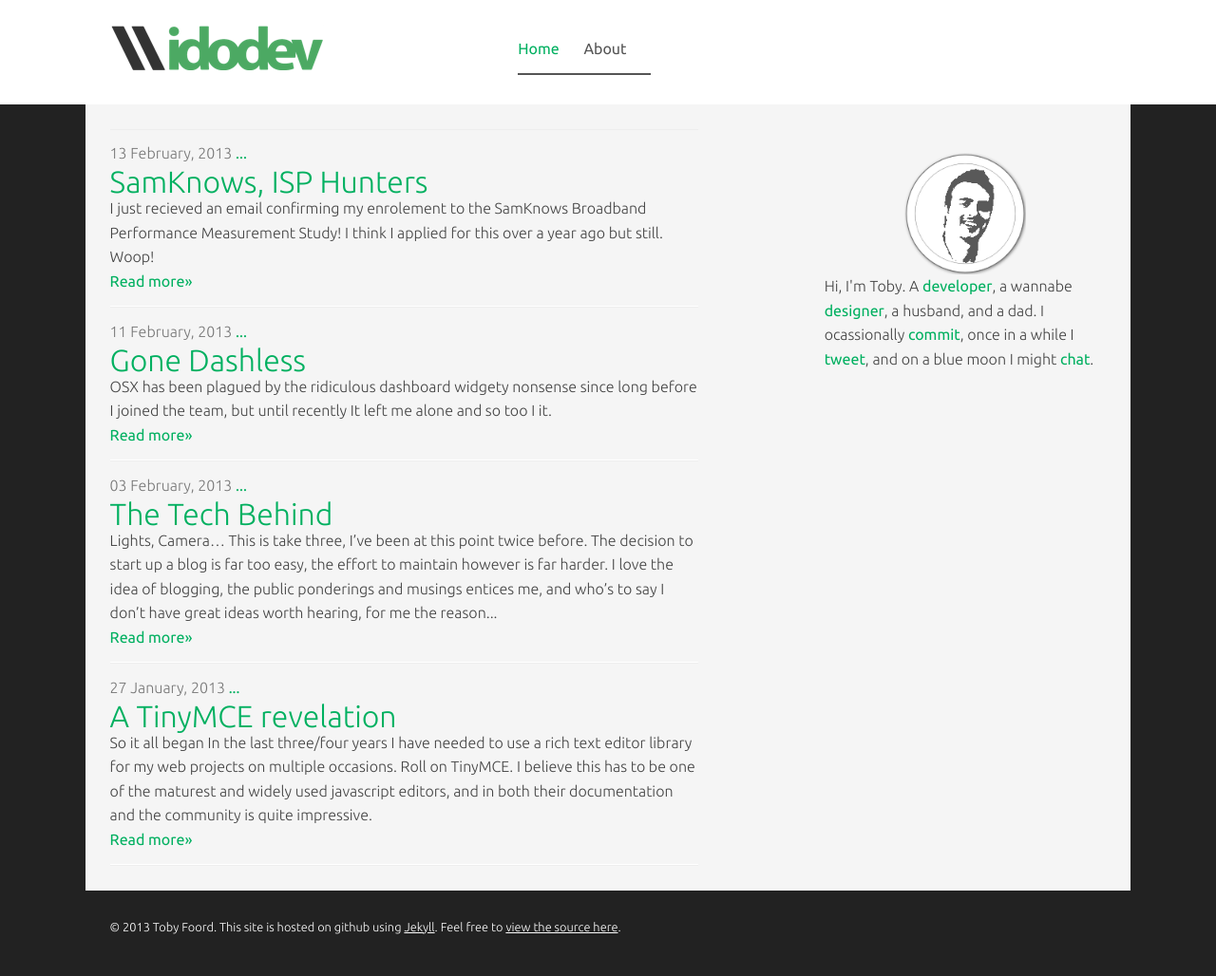
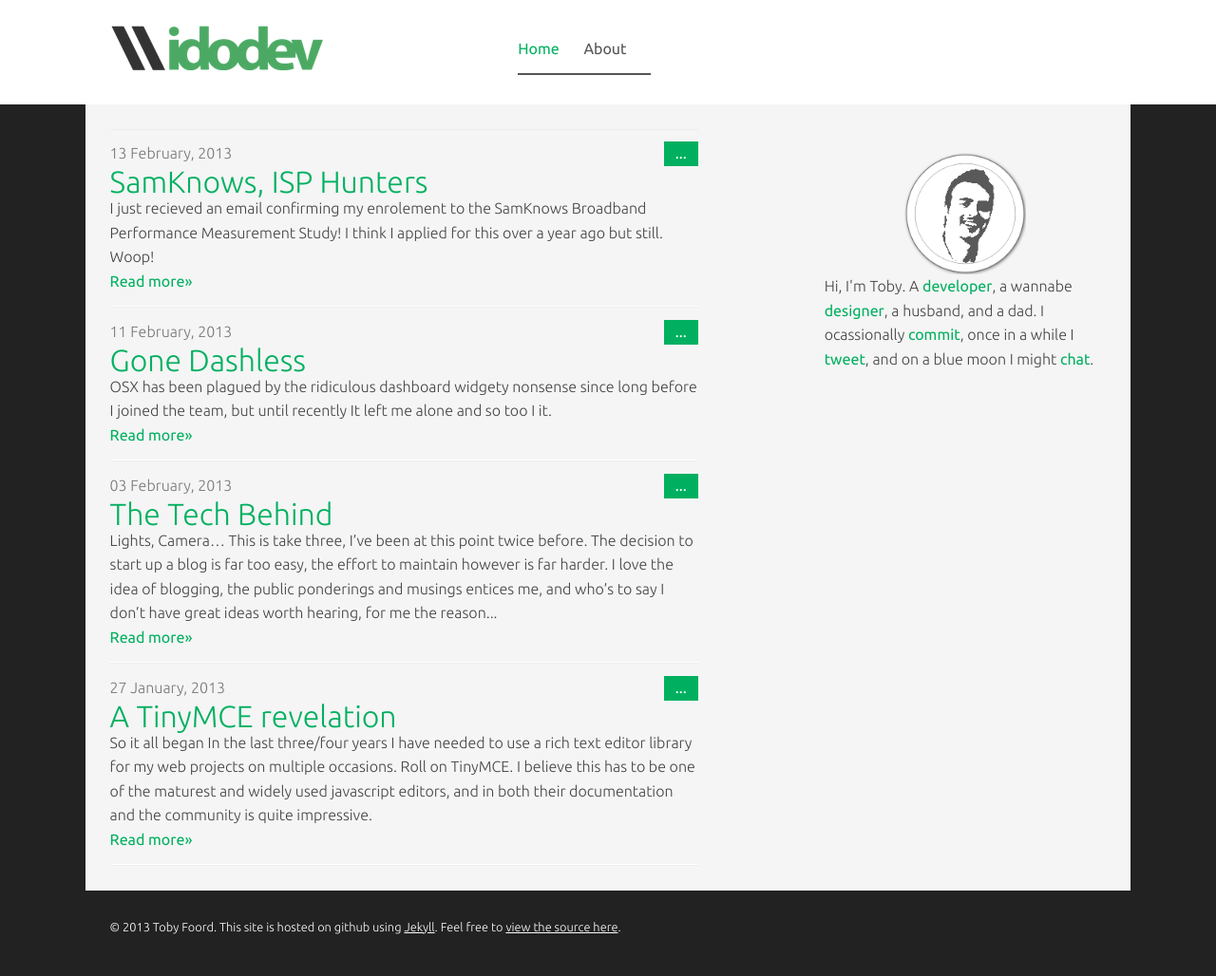
Before and after one commit to idodev/idodev.github.com, a Jekyll site: the page built from index.html, in a window 1280 px wide. Shown: the whole page at 95% size. Built offline with Jekyll 4.4.1, drawn with Linux system fonts in a browser that asks for light colours; Markdown is read by kramdown in place of the engine named in the settings; the list of posts is cut into pages by our own code; comment, search, counter and statistics services are not loaded.

Commit message:
class name inconsistency remedied

```diff
--- a/index.html
+++ b/index.html
@@ -9,7 +9,7 @@ page-class: page-home
         {% for post in paginator.posts %}
         <li>
             <span class="post-time">{{ post.date | date: "%d %B, %Y" }}</span>
-            <span class="post-comments"><a href="{{ post.url }}#disqus_thread">...</a></span>
+            <span class="post-comment-count"><a href="{{ post.url }}#disqus_thread">...</a></span>
             <h2 class="post_title"><a href="{{ post.url }}">{{ post.title }}</a></h2>
             <p>
             	{{ post.content | split :'</p>' | first | strip_html | truncatewords:60}}
```
